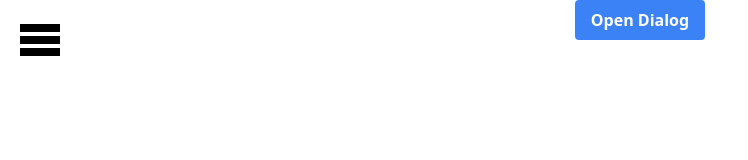
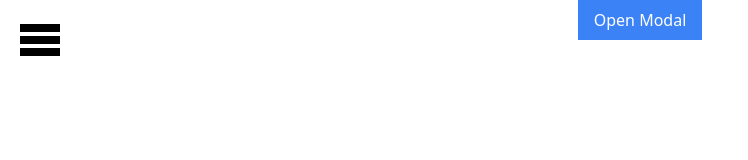
Before and after one commit to Abhishek4298/Generic-Component, a React (Create React App) app: page /modal in a window 1280 px wide. Shown: the top 160 px of the page, without its empty margins (0-748 px from the left). Built offline with nearby package versions, Linux system fonts and the light colour scheme.

Commit message:
designed modal component

```diff
--- a/src/CustomRoute.js
+++ b/src/CustomRoute.js
@@ -1,10 +1,20 @@
 import { Routes, Route } from "react-router-dom";
+import { useState } from "react";
 import Modal from "./components/Modal";
 import Button from "./components/Button";
 import Card from "./components/Card";
 import { sampleImage1, trueIcon } from "./constant";
 
 const CustomRoute = () => {
+  const [isModalOpen, setIsModalOpen] = useState(false);
+
+  const openModal = () => {
+    setIsModalOpen(true);
+  };
+
+  const closeModal = () => {
+    setIsModalOpen(false);
+  };
   const handleClick = () => {
     alert("Button clicked!");
   };
@@ -21,7 +31,7 @@ const CustomRoute = () => {
           element={
             <div className="flex justify-center items-center h-screen">
               <div className="grid grid-cols-3">
-                <Button
+              <Button
                   color="red"
                   borderColor="purple"
                   rounded="md"
@@ -58,12 +68,17 @@ const CustomRoute = () => {
           path="/modal"
           element={
             <div className="flex justify-center">
-              <Modal
-                color="blue"
-                header="Generic Component"
-                content="New Content"
-                position="center"
-              />
+              <button onClick={openModal} className="bg-blue-500 text-white px-4 py-2">
+                Open Modal
+              </button>
+
+
+              <Modal isOpen={isModalOpen} onClose={closeModal} showCloseIcon={true} content="Modal Body" size="small" position="center">
+                <div>
+                  Extra content
+                </div>
+
+              </Modal>
             </div>
           }
         />
--- a/src/components/Modal/index.js
+++ b/src/components/Modal/index.js
@@ -1,52 +1,65 @@
-import React, { useState } from "react";
+import React from 'react';
+import PropTypes from 'prop-types';
 
-const Modal = ({
-  color = "blue",
-  header = "Modal Header",
-  content = "Modal Body",
-  position
-}) => {
-  const [isModalOpen, setIsModalOpen] = useState(false);
+const Modal = ({ isOpen, onClose, children, showCloseIcon, header, content, size, position, customCloseIcon }) => {
+  const modalClasses = isOpen
+    ? `fixed inset-0 flex z-50 ${getPositionClass(position)}`
+    : 'hidden';
 
-  const openDialog = () => {
-    setIsModalOpen(true);
+  const modalSizeClasses = {
+    small: 'w-64',
+    medium: 'w-96',
+    large: 'w-2/3',
+    auto: 'w-auto',
   };
 
-  const closeDialog = () => {
-    setIsModalOpen(false);
-  };
+  const sizeClass = modalSizeClasses[size] || modalSizeClasses.medium;
 
-  const align = position === "center" ? "mt-60" : "mt-0"
+  function getPositionClass(position)  {
+    switch (position) {
+      case 'left':
+        return 'justify-start items-center';
+      case 'right':
+        return 'justify-end items-center';
+      case 'top':
+        return 'justify-center items-start';
+      case 'bottom':
+        return 'justify-center items-end';
+      default:
+        return 'justify-center items-center';
+    }
+  }
 
   return (
-    <>
-      {!isModalOpen && (
-        <button
-          className={`bg-${color}-500 hover:bg-${color}-600 text-white font-semibold py-2 px-4 rounded`}
-          onClick={openDialog}
-        >
-          Open Dialog
-        </button>
-      )}
-
-      {isModalOpen && (
-        <div className={align}>
-          <div className={`bg-white rounded shadow-lg p-6 max-w-sm mx-auto`}>
-            <h1 className="text-2xl font-bold mb-4">{header}</h1>
-            <div>
-              <h2>{content}</h2>
-            </div>
-            <button
-              className={`mt-3 bg-${color}-500 hover:bg-${color}-600 text-white font-semibold py-2 px-4 rounded`}
-              onClick={closeDialog}
-            >
-              Close Dialog
-            </button>
-          </div>
-        </div>
-      )}
-    </>
+    <div className={`${modalClasses} bg-black bg-opacity-50`}>
+      <div className={`bg-white p-4 rounded-lg shadow-md ${sizeClass} ${getPositionClass(position)}`}>
+        {showCloseIcon && (
+          <button onClick={onClose} className="float-right right-2 top-2 text-gray-600 hover:text-gray-800">
+            {customCloseIcon ? (
+              customCloseIcon
+            ) : (
+              'X' // Default close icon (you can customize it)
+            )}
+          </button>
+        )}
+        {header && <h1 className="text-2xl font-bold mb-4">{header}</h1>}
+        {content && <div>{content}</div>}
+        {children}
+      </div>
+    </div>
   );
 };
 
+Modal.propTypes = {
+  isOpen: PropTypes.bool.isRequired,
+  onClose: PropTypes.func.isRequired,
+  children: PropTypes.node.isRequired,
+  showCloseIcon: PropTypes.bool,
+  header: PropTypes.string,
+  content: PropTypes.node,
+  size: PropTypes.oneOf(['small', 'medium', 'large', 'auto']),
+  position: PropTypes.oneOf(['left', 'right', 'top', 'bottom']),
+  customCloseIcon: PropTypes.node,
+};
+
 export default Modal;
```
